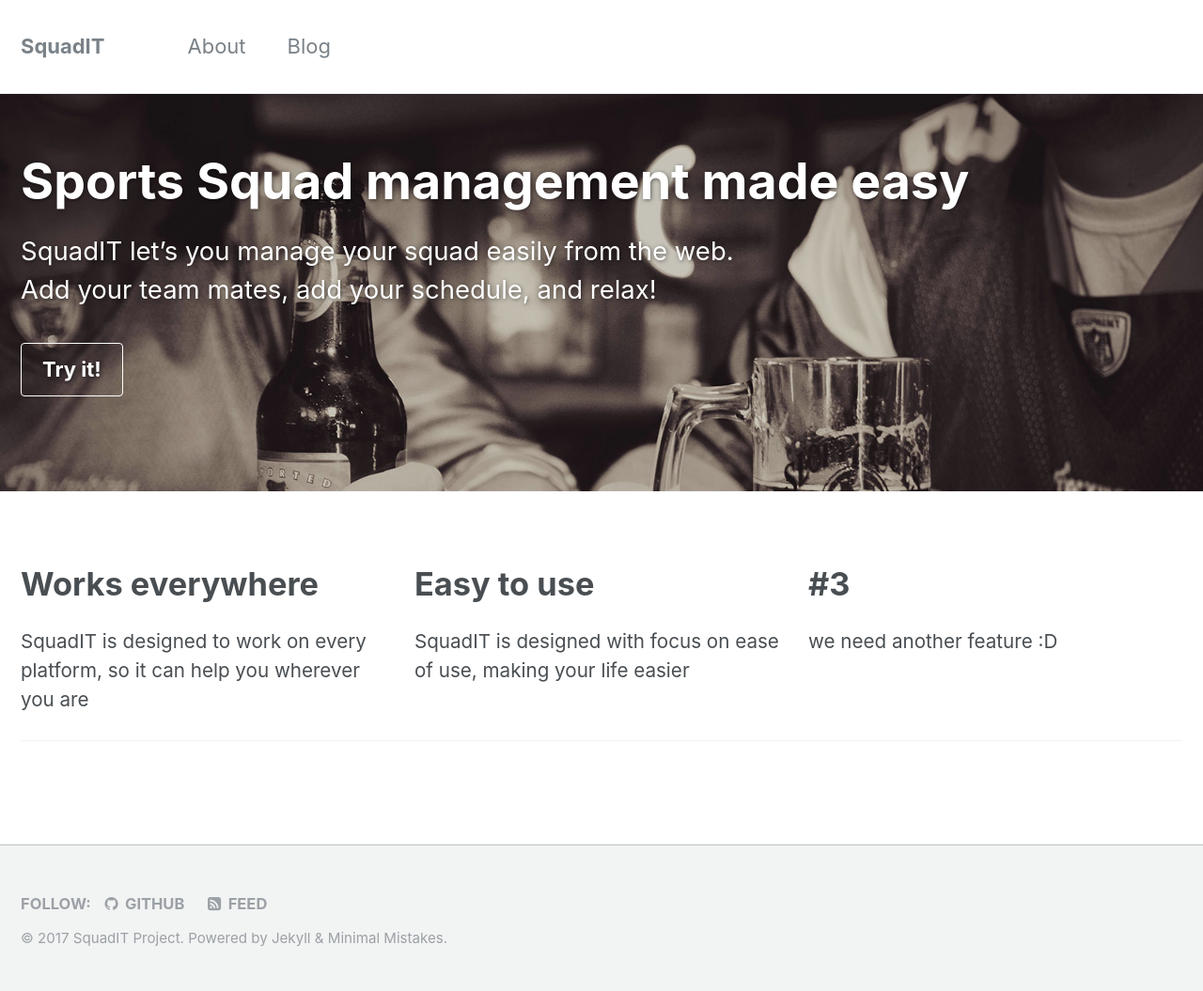
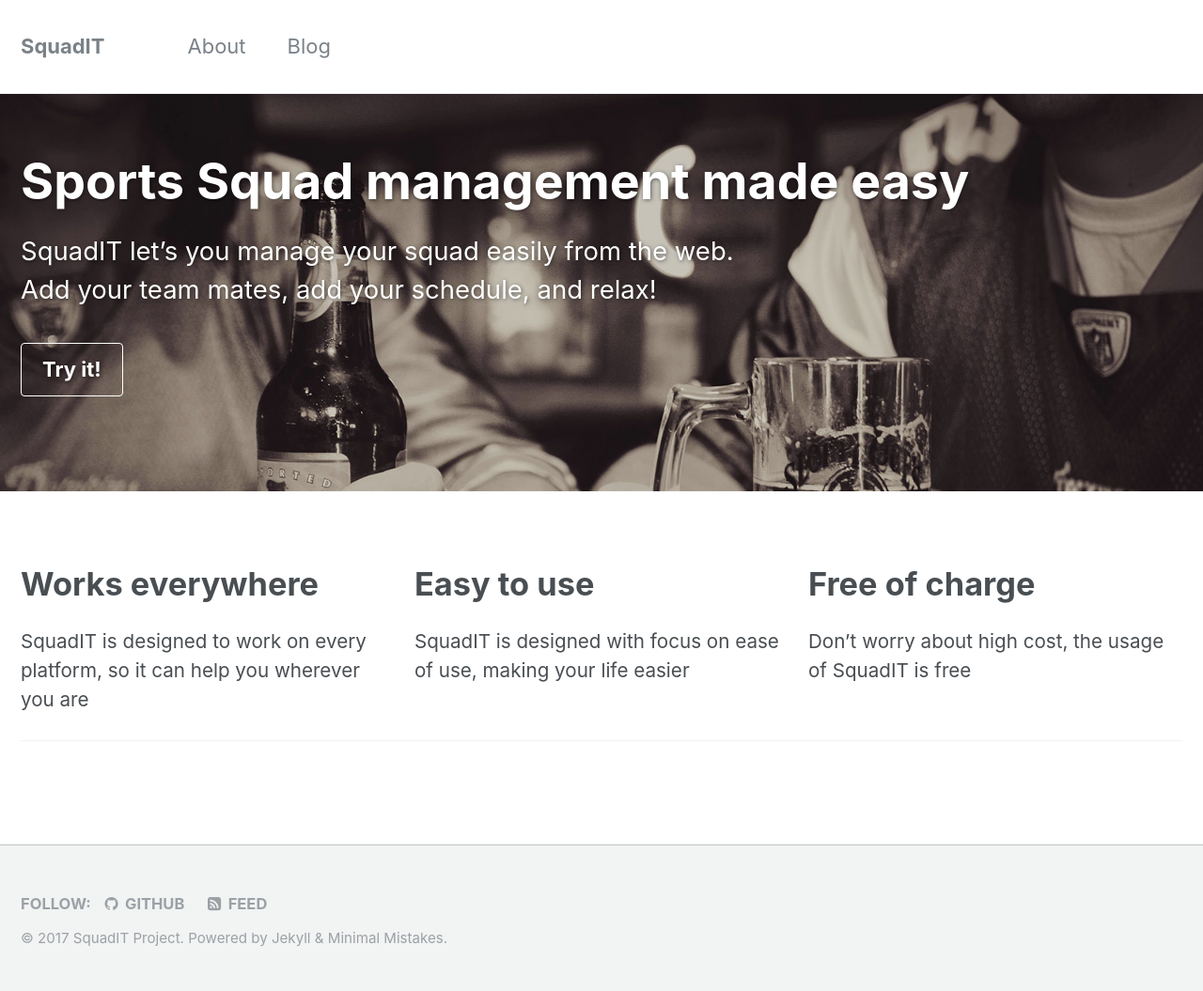
Before and after one commit to PalatinCoder/SquadIT, a Jekyll site: the page built from _pages/home.md, in a window 1280 px wide. Shown: the whole page at 94% size. Built offline with Jekyll 4.4.1, drawn with Linux system fonts in a browser that asks for light colours.

Commit message:
TASK: Add third missing feature on homepage
Also Atom removed two spaces.

```diff
--- a/_pages/home.md
+++ b/_pages/home.md
@@ -20,9 +20,9 @@ feature_row:
     title: "Easy to use"
     excerpt: "SquadIT is designed with focus on ease of use, making your life easier"
   - image_path:
-    alt: "3"
-    title: "#3"
-    excerpt: "we need another feature :D"
+    alt: "free"
+    title: "Free of charge"
+    excerpt: "Don't worry about high cost, the usage of SquadIT is free"
 ---
 
 {% include feature_row %}
```
